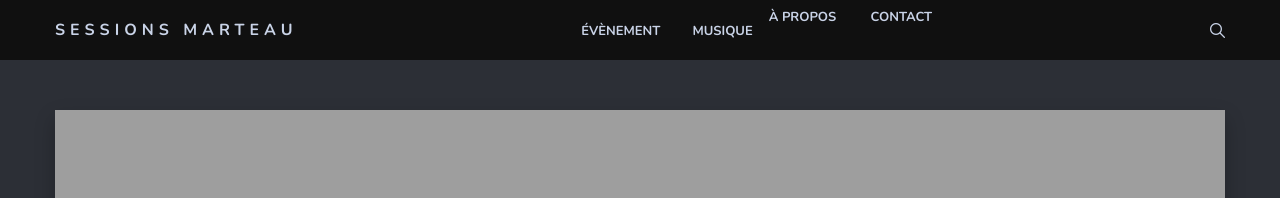
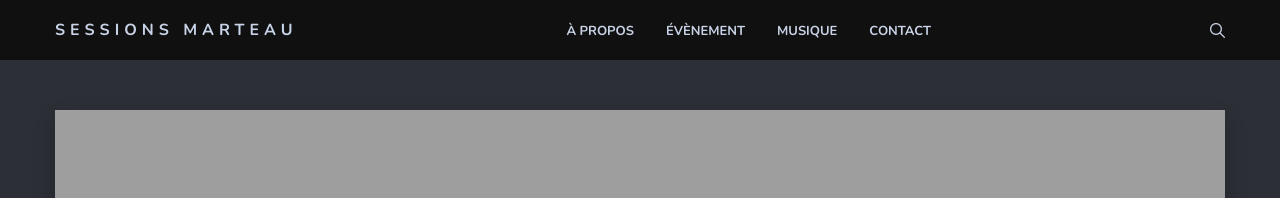
Before and after one commit to sessions-marteau/sessions-marteau-2.github.io, a Jekyll site: the page built from index.html, in a window 1280 px wide. Shown: the top 198 px of the page. Built offline with Jekyll 4.4.1, drawn with Linux system fonts in a browser that asks for light colours; nearby versions of some CDN libraries; the list of posts is cut into pages by our own code.

Commit message:
Fix: Position of nav buttons.

```diff
--- a/_includes/header.html
+++ b/_includes/header.html
@@ -25,7 +25,9 @@
           <nav class="nav-menu">
             <i class="menu-close ion ion-ios-close"></i>
             <ul class="menu-list">
-              <li class="menu-item"><a href="/a-propos/" class="menu-link">À propos</a></li>
+              <div class="dropdown">
+                <li class="dropbtn"><a href="/a-propos/" class="menu-link">À propos</a></li>
+              </div>
               <div class="dropdown">
                 <li class="dropbtn"><a href="/evenement/" class="menu-link">Évènement</a></li>
                 <div class="dropdown-content">
@@ -43,8 +45,9 @@
                   <a href="/commissaires/">Commissaires</a>
                 </div>
               </div>
-              <li class="menu-item">
-              <li class="menu-item"><a href="/contact/" class="menu-link">Contact</a></li>
+              <div class="dropdown">
+                <li class="dropbtn"><a href="/contact/" class="menu-link">Contact</a></li>
+              </div>
             </ul>
         </nav>
 
```
